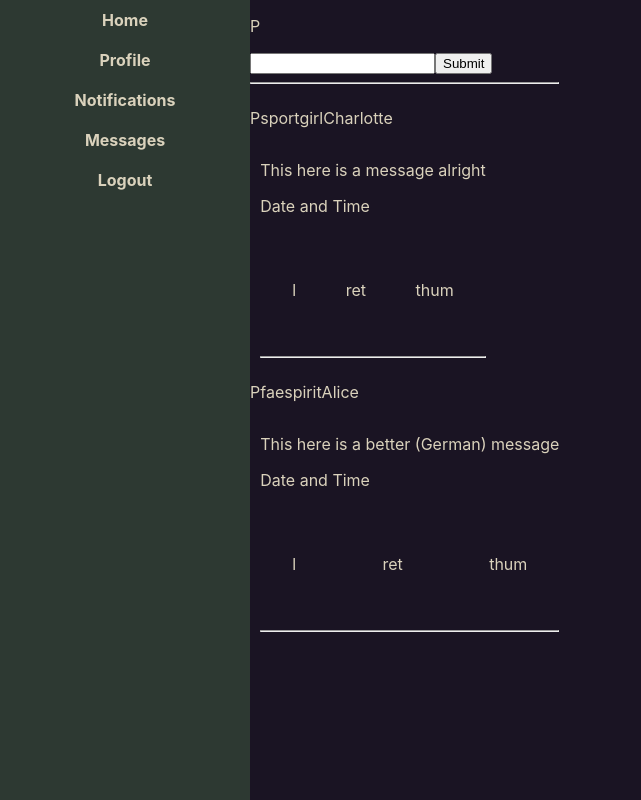
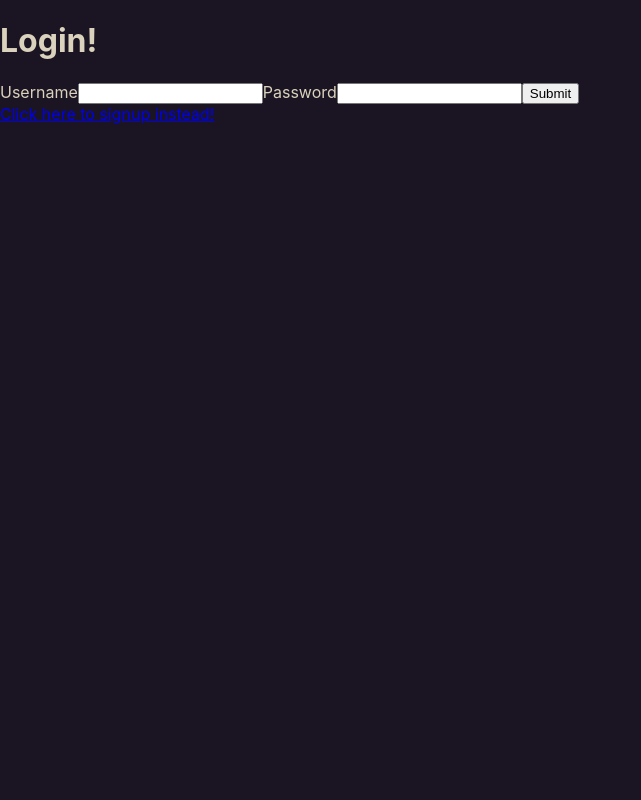
Before and after one commit to BlakeVelemirovich/odinwitter-frontend, a React (Create React App) app: page / in a window 1280 px wide. Shown: the whole page, without its empty margins (0-641 px from the left). Built offline with nearby package versions, Linux system fonts and the light colour scheme.

Commit message:
Sign in functionality added

```diff
--- a/src/App.js
+++ b/src/App.js
@@ -3,17 +3,32 @@ import { BrowserRouter as Router, Route, Routes } from 'react-router-dom';
 import SideBar from './components/SideBar';
 import Main from './components/Main';
 import Profile from './components/Profile';
+import Login from './components/Login';
 import NotFound from './components/NotFound';
+import Signup from './components/Signup';
 
 function App() {
+  const isLoggedIn = false;
   return (
     <Router>
       <div className='app'>
-        <SideBar />
+        {isLoggedIn && <SideBar />}
+
         <Routes>
-          <Route path='/' element={<Main />} />
-          <Route path='home' element={<Main />} />
-          <Route path='/profile' element={<Profile />} />
+          {!isLoggedIn && (
+            <>
+              <Route path='/' element={<Login />} />
+              <Route path='signup' element={<Signup />} />
+            </>
+          )}
+
+          {isLoggedIn && (
+            <>
+              <Route path='/' element={<Main />} />
+              <Route path='/home' element={<Main />} />
+              <Route path='/profile' element={<Profile />} />
+            </>
+          )}
           <Route path='*' element={<NotFound />} />
         </Routes>
       </div>
--- /dev/null
+++ b/src/components/Login.js
@@ -0,0 +1,22 @@
+import { useState } from 'react';
+
+const Login = () => {
+    const [username, setUsername] = useState('');
+    const [password, setPassword] = useState('');
+
+    return (
+        <div class='login'>
+            <h1>Login!</h1>
+            <form>
+                <label for='username'>Username</label>
+                <input type='text' name='username' value={username} />
+                <label for='password'>Password</label>
+                <input type='password' name='password' value={password} />
+                <button>Submit</button>
+            </form>
+            <a href='http://localhost:3000/signup'>Click here to signup instead!</a>
+        </div>
+    );
+}
+
+export default Login
--- a/src/components/Main.js
+++ b/src/components/Main.js
@@ -1,26 +1,19 @@
+import { useState } from 'react';
 import Message from "./Message";
 import Strike from "./Strike";
 
 const Main = () => {
-    const posts = [
-        {
-            User: 'Charlotte',
-            Nickname: 'sportgirl',
-            Message: 'This here is a message alright'
-        },
+    const [messagesArray, setMessagesArray] = useState([]);
 
-        {
-            User: 'Alice',
-            Nickname: 'faespirit',
-            Message: 'This here is a better (German) message'
-        }
-    ];
+    const addMessage = (message) => {
+        setMessagesArray((prevArray) => [message, ...prevArray]);
+    }
 
     return (
         <div className="main">
-            <Strike />
-            {posts.map((post, index) => {
-                return <Message post={post} key={index} />
+            <Strike messagesArray={messagesArray} addMessage={addMessage} />
+            {messagesArray.map((message, index) => {
+                return <Message message={message} key={index} />
             })}
         </div>
     );
--- a/src/components/Message.js
+++ b/src/components/Message.js
@@ -1,4 +1,4 @@
-const Message = ({ post }) => {
+const Message = ({ message }) => {
 
     return (
         <div className="message-container">
@@ -7,10 +7,10 @@ const Message = ({ post }) => {
             </div>
             <div className='message-content'>
                 <div className='user-info'>
-                    <p>{post.Nickname}</p>
-                    <p>{post.User}</p>
+                    <p>{'Charlotte'}</p>
+                    <p>{'SpiderWeb'}</p>
                 </div>
-                <p>{post.Message}</p>
+                <p>{message.message}</p>
                 <p>Date and Time</p>
                 <div className='message-interactions'>
                     <p>l</p>
--- /dev/null
+++ b/src/components/Signup.js
@@ -0,0 +1,91 @@
+import { useState } from 'react';
+
+const Signup = () => {
+    const [username, setUsername] = useState('');
+    const [password, setPassword] = useState('');
+    const [confirmPassword, setConfirmPassword] = useState('');
+    const [errors, setErrors] = useState('');
+
+    const handleUsernameChange = (e) => {
+        setUsername(e.target.value);
+    }
+
+    const handlePasswordChange = (e) => {
+        setPassword(e.target.value);
+    }
+
+    const handleConfirmPasswordChange = (e) => {
+        setConfirmPassword(e.target.value);
+    }
+
+    const validateForm = () => {
+        const newErrors = {};
+
+        if (!username) {
+            newErrors.username = 'Username is required!';
+        }
+
+        if (!password) {
+            newErrors.password = 'Password is required!';
+        }
+
+        if (!confirmPassword) {
+            newErrors.confirmPassword = 'Please confirm the password';
+        } else if (password !== confirmPassword) {
+            newErrors.confirmPassword = 'Passwords do not match';
+        }
+
+        setErrors(newErrors);
+    }
+
+    const handleSubmit = async (e) => {
+        e.preventDefault();
+
+        validateForm();
+
+        if (Object.keys(errors).length === 0) {
+            try {
+            const response = await fetch('http://localhost:3001/api/signup', {
+                method: 'POST',
+                headers: {
+                    'Content-Type': 'application/json'
+                },
+                body: JSON.stringify({ username, password })
+            });
+
+            if (response.ok) {
+                console.log('success');
+            }
+            else console.log('failure');
+
+            } catch (err) {
+                console.error('Error', err);
+            }
+        }
+
+    }
+
+    return (
+        <div>
+            <h1>Sign Up!</h1>
+            <form onSubmit={handleSubmit}>
+                <label htmlFor='username'>Username</label>
+                <input type='text' name='username' value={username} onChange={handleUsernameChange}/>
+                {errors.username && <span>{errors.username}</span>}
+
+                <label htmlFor='password'>Password</label>
+                <input type='password' name='password' value={password} onChange={handlePasswordChange}/>
+                {errors.password && <span>{errors.password}</span>}
+
+                <label htmlFor='confirm-password'>Confirm Password</label>
+                <input type='password' name='confirm-password' value={confirmPassword} onChange={handleConfirmPasswordChange}/>
+                {errors.confirmPassword && <span>{errors.confirmPassword}</span>}
+
+                <button>Submit</button>
+            </form>
+            <a href='http://localhost:3000/'>Or login instead!</a>
+        </div>
+    );
+}
+
+export default Signup
--- a/src/components/Strike.js
+++ b/src/components/Strike.js
@@ -1,6 +1,6 @@
 import { useState } from 'react';
 
-const Strike = () => {
+const Strike = ({ messagesArray, addMessage }) => {
     const [inputValue, setInputValue] = useState('');
 
     // Sends post submitted to the backend for processing
@@ -17,7 +17,9 @@ const Strike = () => {
             });
 
             const data = await response.json();
-            console.log('Response from backend: ', data);
+            console.log(data)
+            addMessage(data);
+
         } catch (err) {
             console.log(err);
         }
```
